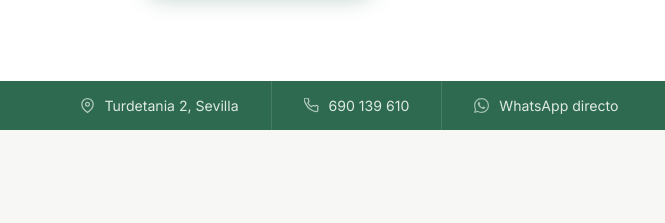
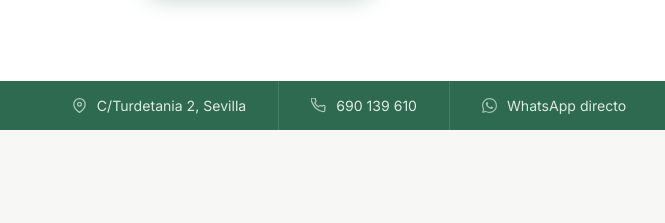
Before and after one commit to joaquingahe-ui/Lazaroveter, a plain HTML site: page index.html in a window 1280 px wide. Shown: the part 719-942 px from the top of the page, 291-956 px from the left. Drawn offline with nearby package versions, Linux system fonts and the light colour scheme.

Commit message:
Fix address formatting in index.html

```diff
--- a/index.html
+++ b/index.html
@@ -422,7 +422,7 @@
 <div class="address-strip">
   <div class="strip-item">
     <svg width="15" height="15" viewBox="0 0 24 24" fill="none" stroke="currentColor" stroke-width="2"><path d="M21 10c0 7-9 13-9 13s-9-6-9-13a9 9 0 0118 0z"/><circle cx="12" cy="10" r="3"/></svg>
-    Turdetania 2, Sevilla
+    C/Turdetania 2, Sevilla
   </div>
   <a href="tel:+34690139610" class="strip-item">
     <svg width="15" height="15" viewBox="0 0 24 24" fill="none" stroke="currentColor" stroke-width="2"><path d="M22 16.92v3a2 2 0 01-2.18 2 19.79 19.79 0 01-8.63-3.07A19.5 19.5 0 013.07 9.8 19.79 19.79 0 01.03 1.2 2 2 0 012 0h3a2 2 0 012 1.72 12.84 12.84 0 00.7 2.81 2 2 0 01-.45 2.11L6.09 7.91a16 16 0 006 6l1.27-1.27a2 2 0 012.11-.45 12.84 12.84 0 002.81.7A2 2 0 0122 14.92v2z"/></svg>
```
